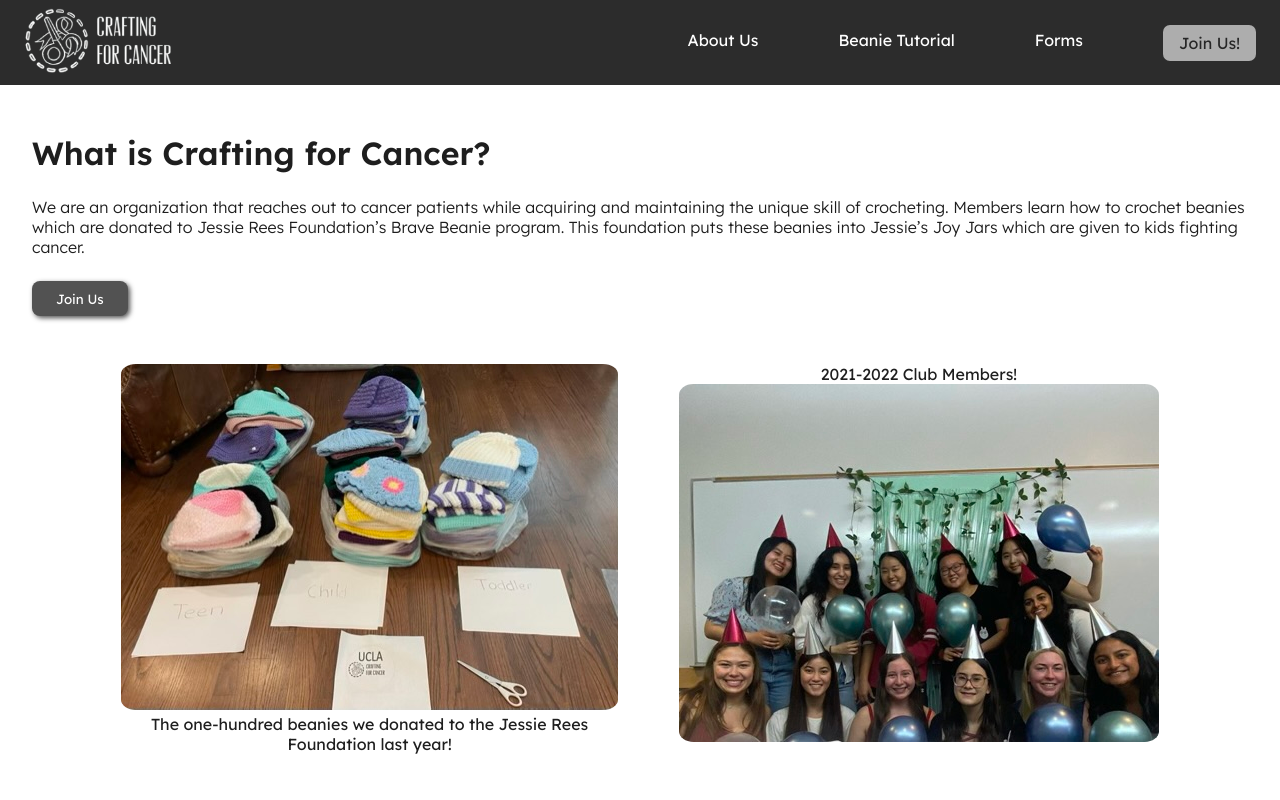
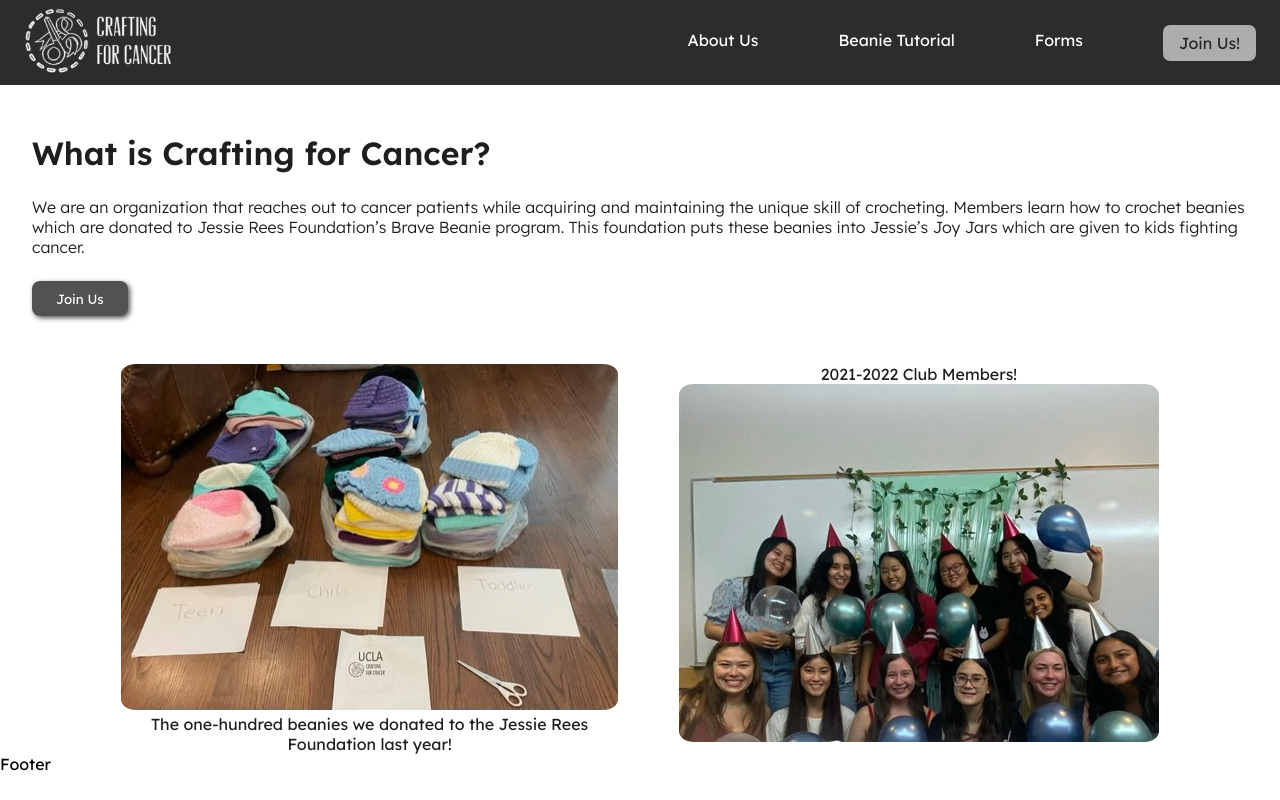
Before and after one commit to maxgonick/ucla-crafting-for-cancer-next, a Next.js app: page / in a window 1280 px wide. Built offline with nearby package versions, Linux system fonts and the light colour scheme.

Commit message:
Initial scaffolding for footer

```diff
--- /dev/null
+++ b/components/Footer.tsx
@@ -0,0 +1,12 @@
+import React from 'react'
+
+
+type Props = {}
+
+const Footer = (props: Props) => {
+  return (
+    <div>Footer</div>
+  )
+}
+
+export default Footer
--- a/pages/index.tsx
+++ b/pages/index.tsx
@@ -5,12 +5,12 @@
 import styles from "@/styles/index.module.css";
 import Beaniepic from "@/public/beaniepic.jpeg";
 import Boardpic from "@/public/boardpic.jpeg";
+import Navbar from "@/components/Navbar";
+import Footer from "@/components/Footer";
 
 const lexend = Lexend({
   subsets: ["latin"],
 });
-
-import Navbar from "@/components/Navbar";
 
 export default function Home() {
   return (
@@ -50,6 +50,7 @@
             <Image src={Boardpic} alt="board pic" className={styles.pics} />
           </div>
         </div>
+        <Footer />
       </main>
     </>
   );
```
